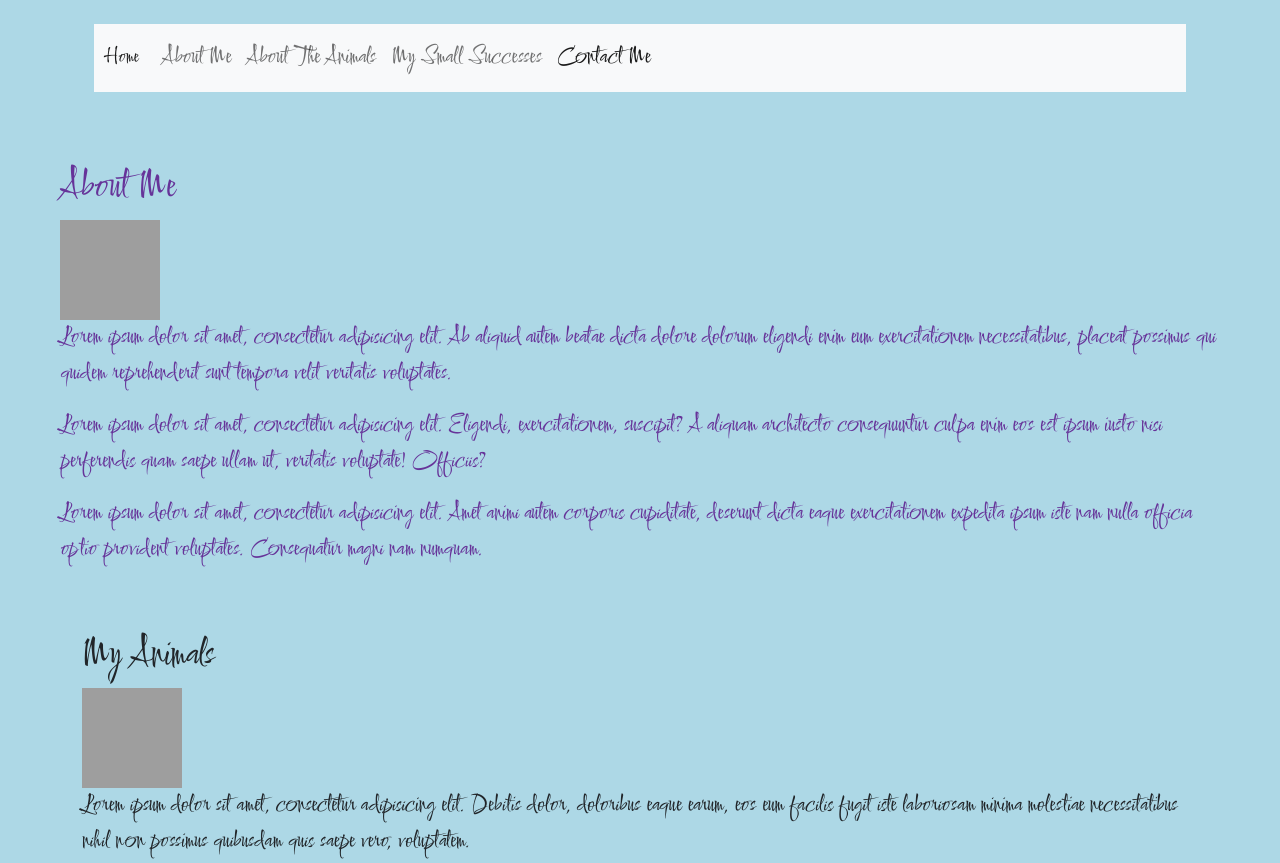
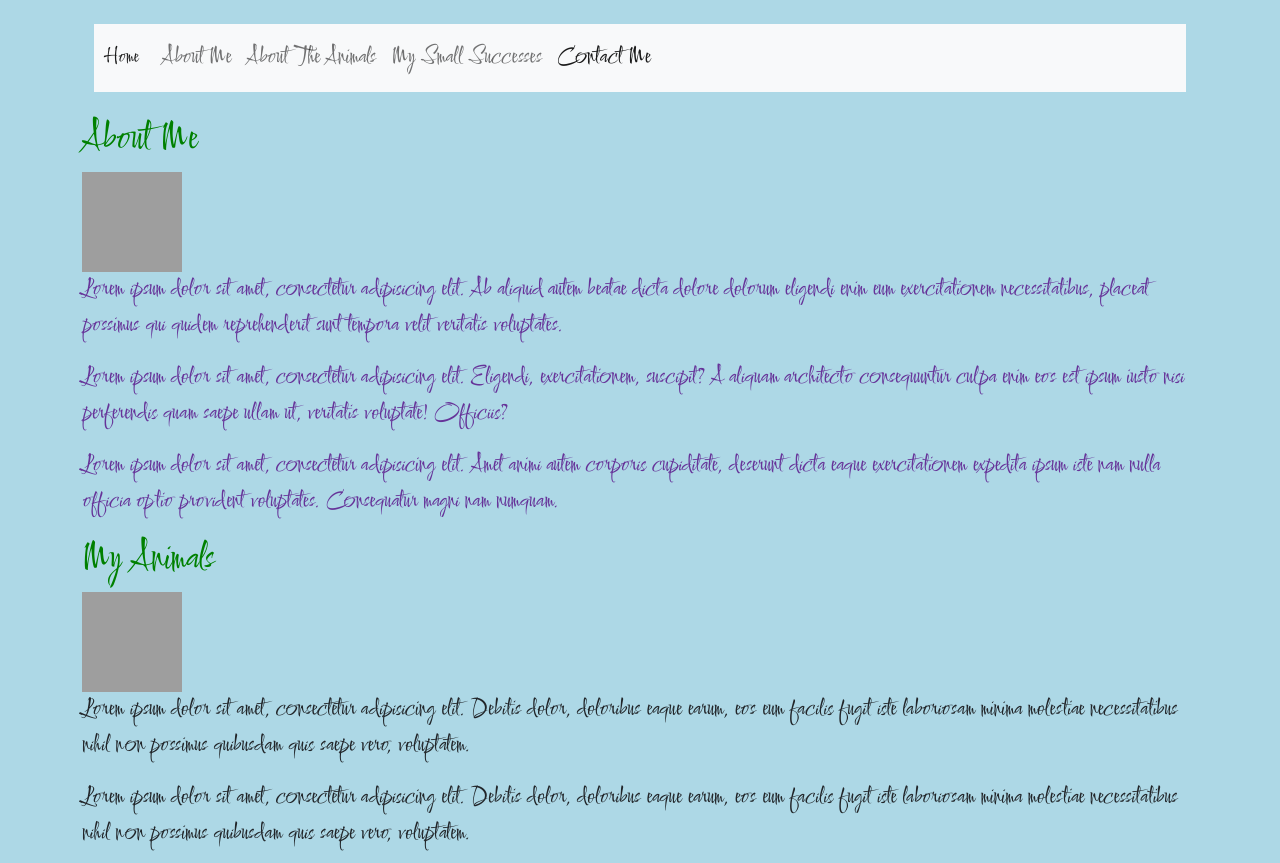
Before and after one commit to MbarboaReyes/maria-elena-barboa-reyes-main-project, a plain HTML site: page public_html/index.html in a window 1280 px wide. Shown: the top 863 px of the page. Drawn offline with nearby package versions, Linux system fonts and the light colour scheme; grey boxes are pictures that could not be loaded.

Commit message:
i can not figure out how to in line my text

```diff
--- a/public_html/index.html
+++ b/public_html/index.html
@@ -70,7 +70,7 @@
 <!--<section class="chicken" id="about-me">-->
 
 <section class="chicken" id="about-me" style="">
-    <div class="row m-5 p-0">
+    <div class="container">
             <div class="col">
         <h1>About Me</h1>
                     <div class="fit-picture">
--- a/public_html/styles.css
+++ b/public_html/styles.css
@@ -1,5 +1,8 @@
 .blue {
     background-color: lightblue;
+}
+h1{
+    color: green;
 }
 
 body {
@@ -24,11 +27,10 @@
 
 .chicken{
     color: rebeccapurple;
-    background-position: center;
     justify-content: flex-end;
 }
 
-my-animals{
+.horse{
     color: lightgreen;
     text-align: justify-all;
     justify-content: flex-start;
```
